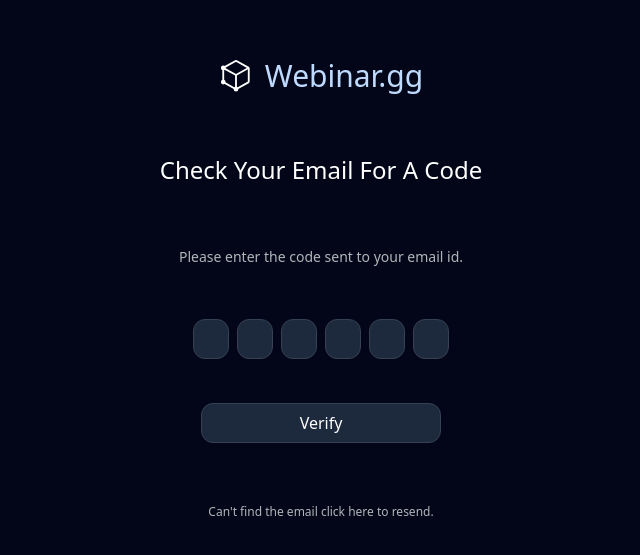
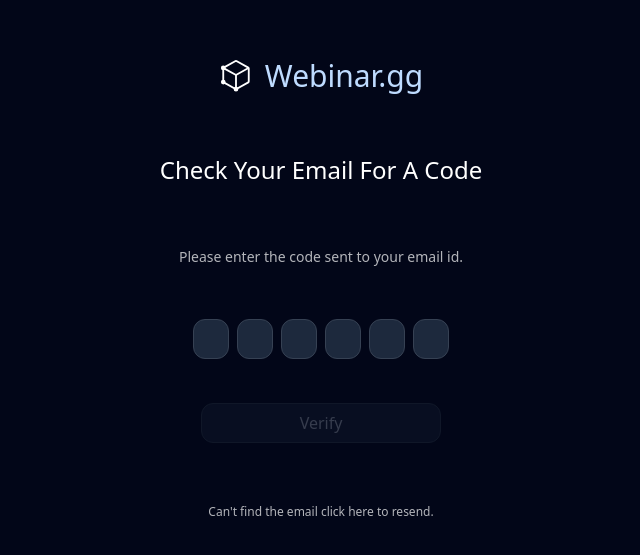
Before and after one commit to Sahil-Singh23/Webinar-App, a React (Vite) app: page / in a window 1280 px wide. Shown: the part 911-1466 px from the top of the page, without its empty margins (319-959 px from the left). Built offline with nearby package versions, Linux system fonts and the light colour scheme.

Commit message:
created the forward and the backward logic ggs,

```diff
--- a/src/Components/Otp.jsx
+++ b/src/Components/Otp.jsx
@@ -14,17 +14,26 @@
         <span className='text-2xl'>Check Your Email For A Code</span>
         <span className='text-white/70 text-[14px] text-extralight'>Please enter the code sent to your email id.</span>
         <div className="flex flex-row gap-2 text-white">
-            {Array(number).fill().map((x,index)=><SubOtpBox key={index} index={index} refer={(e)=>refs.current[index]=e} val ={val} setVal={setVal}></SubOtpBox>)}
+            {Array(number).fill().map((x,index)=><SubOtpBox key={index} index={index} refer={(e)=>refs.current[index]=e} val ={val} setVal={setVal} goNext={()=>refs.current[index+1].focus()} number={number} goBack={()=>refs.current[index-1].focus()}></SubOtpBox>)}
         </div>
 
-        <button className='flex items-center justify-center h-10 mx-auto p-4 -mt-4 w-60 bg-slate-800 border border-gray-700 rounded-xl hover:bg-slate-600 transition transiton-1000 cursor-pointer'>Verify</button>
+        <button
+            disabled={val.some(v=>v==='')}
+            className={`flex items-center justify-center h-10 mx-auto p-4 -mt-4 w-60 rounded-xl transition ${
+              val.some(v=>v==='')
+                ? 'bg-slate-900 border border-gray-800 text-gray-500 cursor-not-allowed opacity-50'
+                : 'bg-slate-800 border border-gray-700 hover:bg-slate-600 cursor-pointer'
+            }`}
+          >
+            Verify
+          </button>
         <span className='text-white/70 text-[12px] text-extralight'>Can't find the email click here to resend.</span>
       </div>
     </section>
     )
 }
 
-function SubOtpBox({index,refer,val,setVal}){
+function SubOtpBox({index,refer,val,setVal,goNext,number,goBack}){
     return<div>
         <input type="text" inputMode="numeric" ref={refer} maxLength='1' value={val[index]} onChange={(e)=> {
             const sanitized = e.target.value.replace(/[^0-9]/g,'')
@@ -32,7 +41,22 @@
               const newVal = [...val];
               newVal[index]=sanitized
               setVal(newVal);
+              if(index<number-1) goNext();
             }
-          }}className="h-10 -mt-10 text-center text-white/70 w-9 outline-none bg-slate-800 border border-gray-700 rounded-xl"></input>
+          }}
+          onKeyDown={(e)=>{
+            if(e.key=='Backspace'){
+              console.log('reached here')
+              if(val[index]!=''){
+                setVal((prev)=>{
+                  const newVal = [...prev];
+                  newVal[index]='';
+                  return newVal;
+                })
+              }else{
+                if(index>0) goBack();
+              }
+            }}}
+          className="h-10 -mt-10 text-center text-white/70 w-9 outline-none bg-slate-800 border border-gray-700 rounded-xl"></input>
     </div>
 }
```
